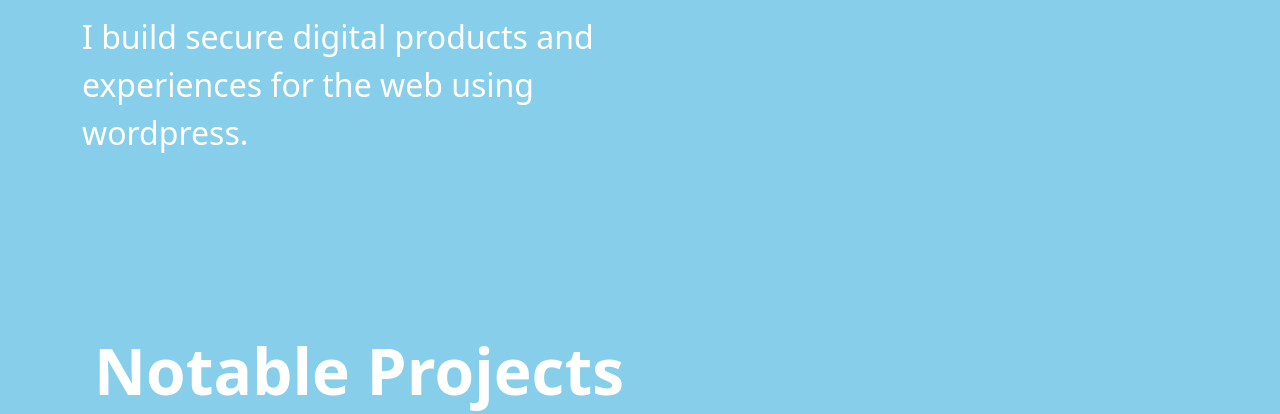
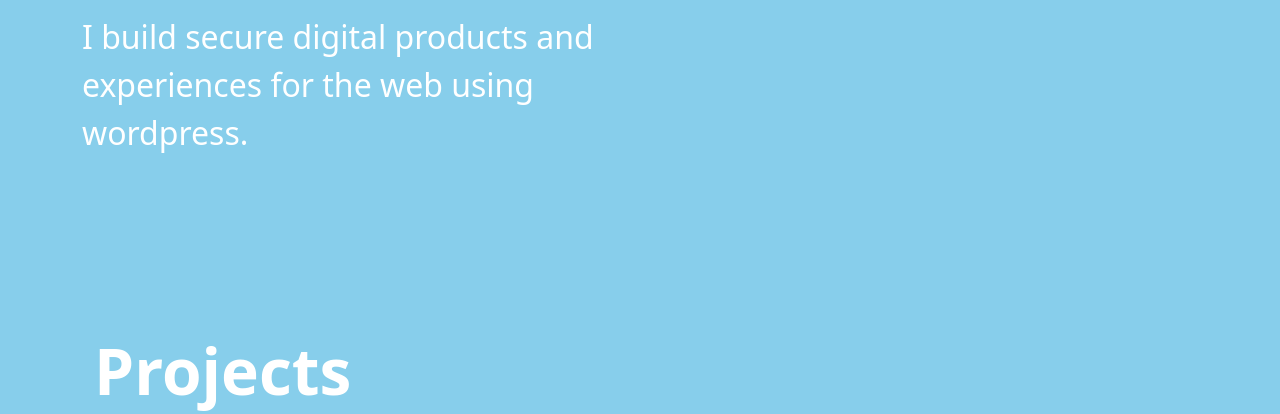
Before and after one commit to Talin-Hellawell/portfolio, a website: page index.html in a window 1280 px wide. Shown: the part 417-831 px from the top of the page. Drawn offline with nearby package versions, Linux system fonts and the light colour scheme.

Commit message:
Update index.html

```diff
--- a/index.html
+++ b/index.html
@@ -77,7 +77,7 @@
     <div class="hidden" id="hidden">
 
     <div class="container">
-        <h1 class="header text-left">Notable Projects</h1>
+        <h1 class="header text-left">Projects</h1>
         <div class="row">
             <div class="col-md-6 p-2">
                 <a href="https://camden-source.github.io/wellness/">
```
